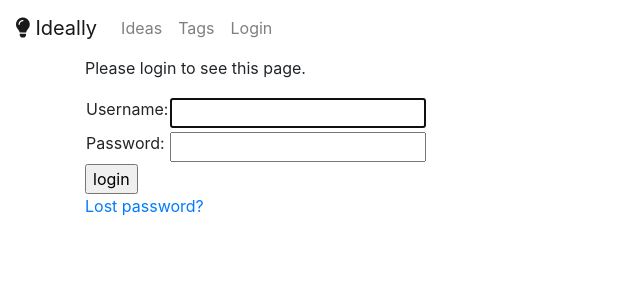
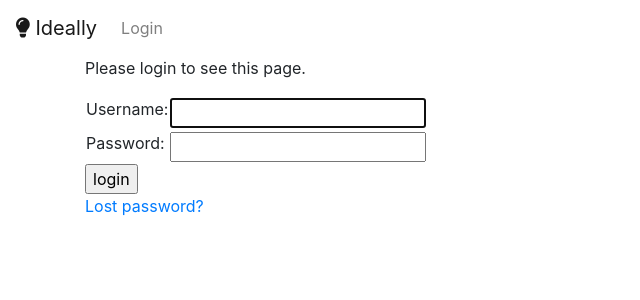
Before and after one commit to stefanbschneider/ideally, a Django app: page /accounts/login/?next=/1/ in a window 1280 px wide. Shown: the top 300 px of the page, without its empty margins (0-640 px from the left). Run offline with Django 3.2, Linux system fonts and the light colour scheme; some libraries are stand-ins or nearby versions.

Commit message:
only show ideas of logged in user

```diff
--- a/app/templates/app/base.html
+++ b/app/templates/app/base.html
@@ -27,6 +27,7 @@
 <!--        Menu -->
         <div class="collapse navbar-collapse" id="navbarNav">
             <ul class="navbar-nav">
+                {% if user.is_authenticated %}
                 <li class="nav-item">
                     <a class="nav-link" href="{% url 'app:index' %}">Ideas</a>
                 </li>
@@ -34,12 +35,13 @@
                     <a class="nav-link" href="{% url 'app:tag-index' %}">Tags</a>
                 </li>
                 <li class="nav-item">
-                    {% if user.is_authenticated %}
-                        <a class="nav-link" href="{% url 'logout' %}?next={{ request.path }}">Logout ({{ user.get_username }})</a>
-                    {% else %}
-                        <a class="nav-link" href="{% url 'login' %}?next={{ request.path }}">Login</a>
-                    {% endif %}
+                    <a class="nav-link" href="{% url 'logout' %}?next={{ request.path }}">Logout ({{ user.get_username }})</a>
                 </li>
+                {% else %}
+                <li class="nav-item">
+                    <a class="nav-link" href="{% url 'login' %}?next={{ request.path }}">Login</a>
+                </li>
+                {% endif %}
             </ul>
         </div>
     </nav>
--- a/app/views.py
+++ b/app/views.py
@@ -16,8 +16,8 @@ class IndexView(LoginRequiredMixin, generic.ListView):
     context_object_name = 'idea_list'
 
     def get_queryset(self):
-        """Return all ideas"""
-        return Idea.objects.all().order_by('-update_date')
+        """Return all ideas of the user ordered by date"""
+        return Idea.objects.filter(owner=self.request.user).order_by('-update_date')
 
 
 # Idea views
```
